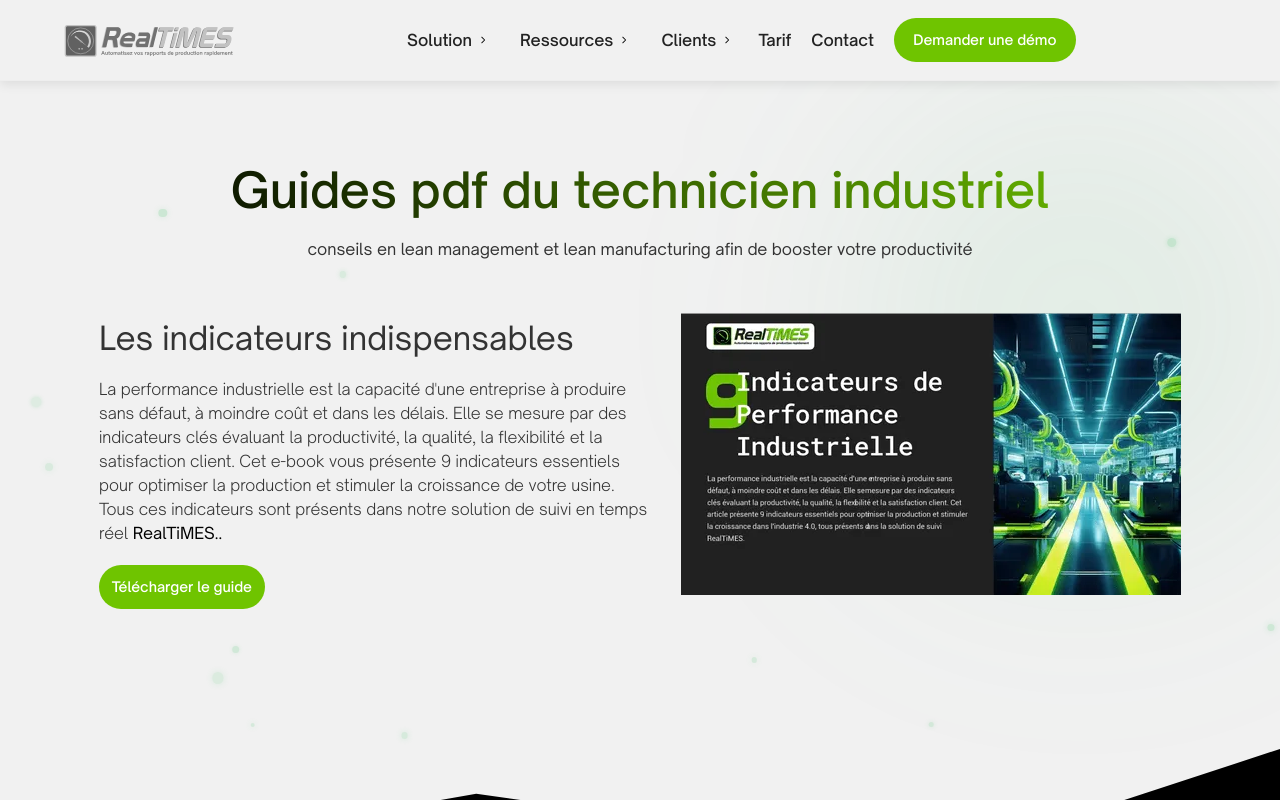
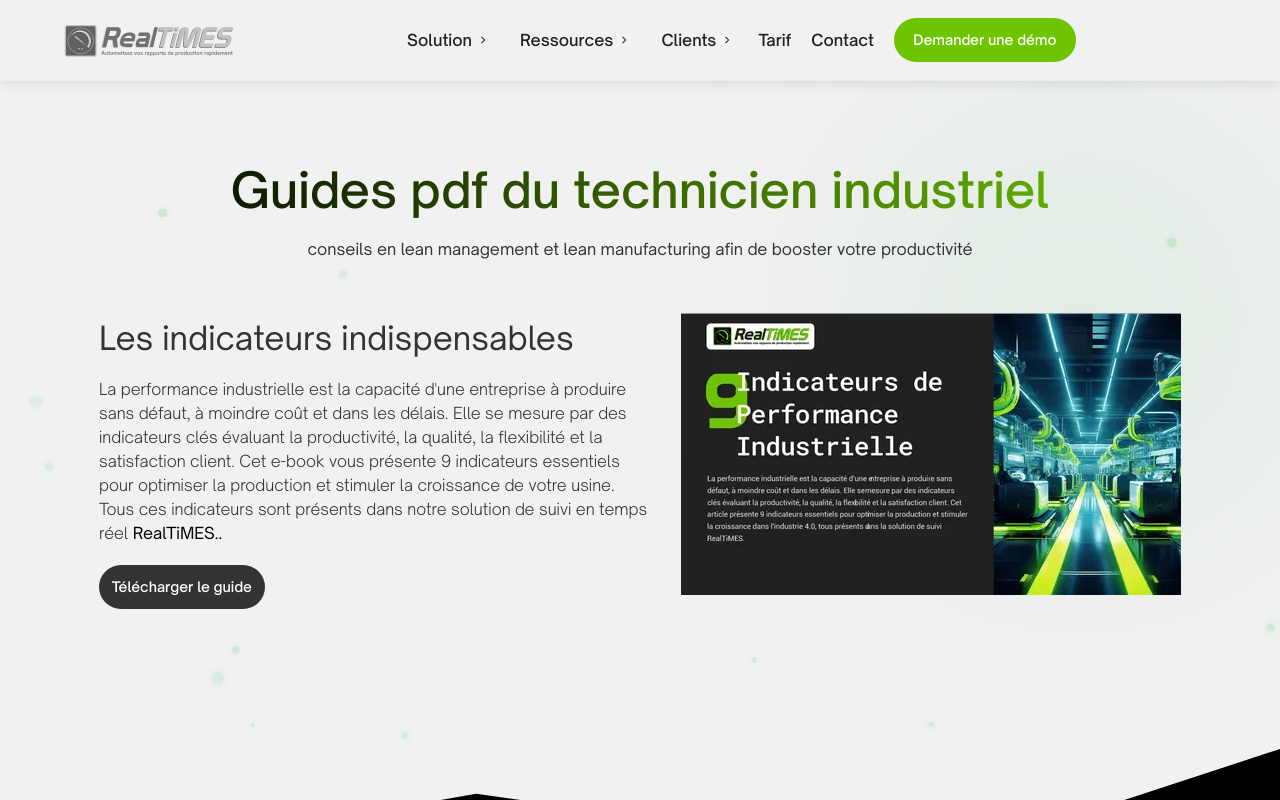
Before and after one commit to HKD76/react-site, a React (Vite) app: page /ressources/ebook in a window 1280 px wide. In both pictures the pointer is over the link "Télécharger le guide". Shown: the top 800 px of the page. Built offline with nearby package versions, Linux system fonts and the light colour scheme.

Commit message:
Hover on EbookHero btn

```diff
--- a/src/pages/EbookPage/components/EbookHero/EbookHero.css
+++ b/src/pages/EbookPage/components/EbookHero/EbookHero.css
@@ -61,7 +61,9 @@
   font-family: Opensauceone, sans-serif;
   font-weight: 500;
   transition: background-color 0.25s;
-
+}
+.ebook-hero-card-button:hover {
+  background-color: #333;
 }
 @media screen and (max-width: 992px) {
   .ebook-hero-card{
```
